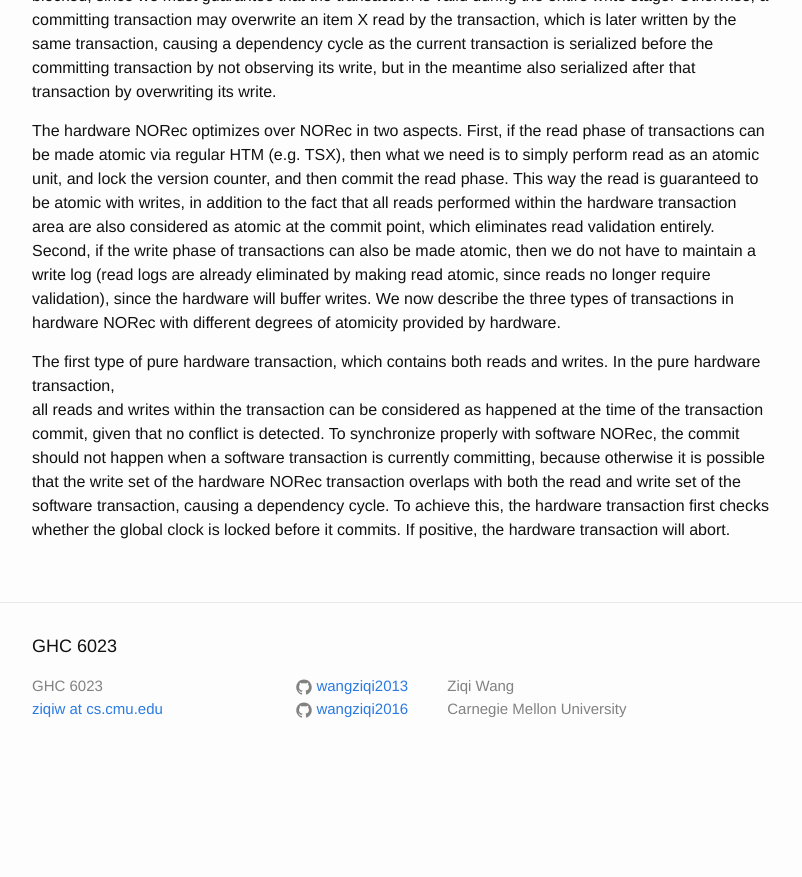
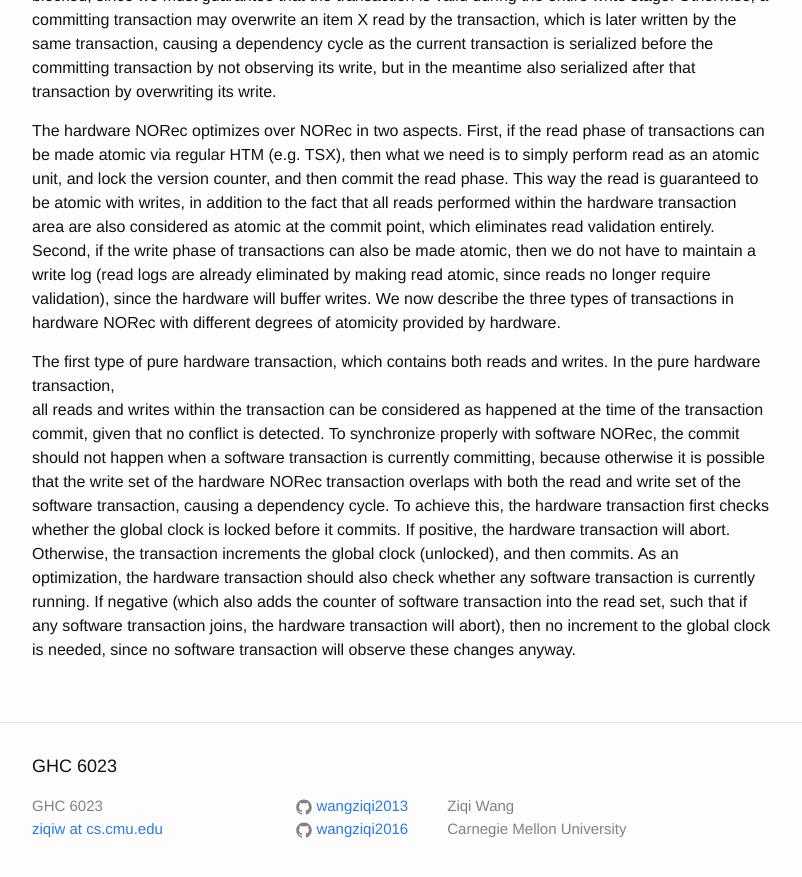
Before and after one commit to wangziqi2013/wangziqi2013.github.io, a Jekyll site: the page built from _posts/2019-11-02-rh-norec.markdown, in a window 1280 px wide and 900 px high, scrolled down 1579 px. Shown: the top 877 px of the window, without its empty margins (238-1040 px from the left). Built offline with Jekyll 4.4.1, drawn with Linux system fonts in a browser that asks for light colours; before the commit the page ends 2359 px from its top, so only the background shows below that.

Commit message:
Finish htm

```diff
--- a/_posts/2019-11-02-rh-norec.markdown
+++ b/_posts/2019-11-02-rh-norec.markdown
@@ -67,4 +67,8 @@ that no conflict is detected. To synchronize properly with software NORec, the c
 software transaction is currently committing, because otherwise it is possible that the write set of the hardware
 NORec transaction overlaps with both the read and write set of the software transaction, causing a dependency cycle.
 To achieve this, the hardware transaction first checks whether the global clock is locked before it commits. If positive,
-the hardware transaction will abort.
+the hardware transaction will abort. Otherwise, the transaction increments the global clock (unlocked), and then commits.
+As an optimization, the hardware transaction should also check whether any software transaction is currently running. If
+negative (which also adds the counter of software transaction into the read set, such that if any software transaction
+joins, the hardware transaction will abort), then no increment to the global clock is needed, since no software transaction
+will observe these changes anyway.
```
